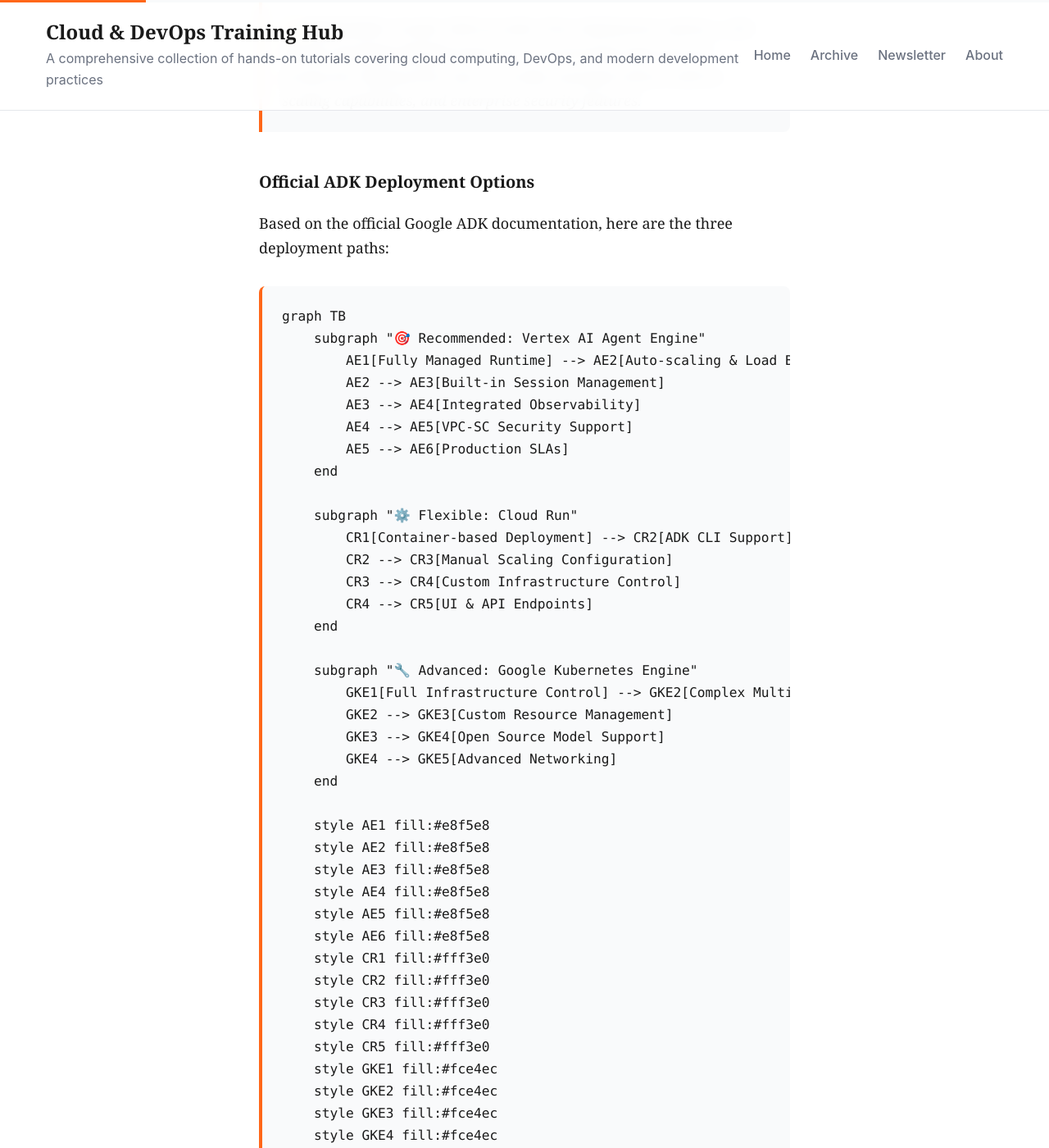
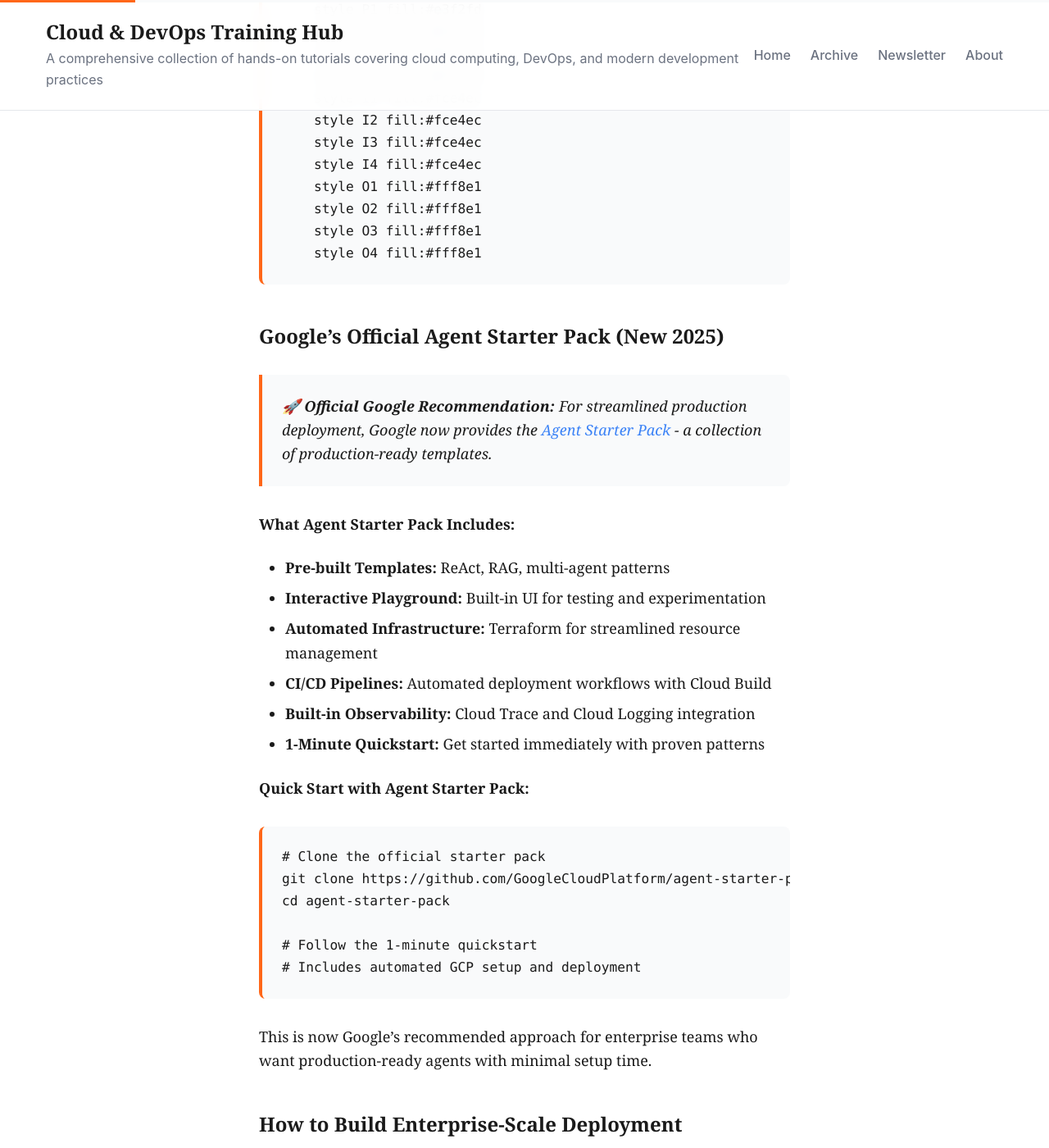
Before and after one commit to raphaelmansuy/tutorials, a Jekyll site: the page built from 07_agent/09_chapter.md, in a window 1280 px wide and 1400 px high, scrolled down 4234 px. Shown: the whole window at 82% size. Built offline with Jekyll 4.4.1, drawn with Linux system fonts in a browser that asks for light colours; some web fonts are replaced; our own code applies the rules of GitHub Pages for plain Markdown files; comment, search, counter and statistics services are not loaded; some of the changed text lies outside the part shown.

Commit message:
Update Chapter 09: Enhance production deployment guidance with ADK v1.0.0 updates, introduce Google's Official Agent Starter Pack, and clarify framework support levels for enterprise-scale agents.

`````diff
--- a/07_agent/09_chapter.md
+++ b/07_agent/09_chapter.md
@@ -1,4 +1,15 @@
 # Chapter 09: Production Deployment - Enterprise-Scale Agent Deployment That Actually Works
+
+> **🚨 Updated for ADK v1.0.0 & Latest Agent Engine Features (June 2025)**
+>
+> **Key Updates from Official Sources:**
+>
+> - Python ADK is now officially v1.0.0 for production stability
+> - Java ADK v0.1.0 now available for enterprise development
+> - Agent Engine supports 13 global regions with production SLAs
+> - Simplified deployment: `pip install google-adk` for basic development
+> - Enhanced pricing transparency: $0.0994/vCPU-Hr, $0.0105/GiB-Hr
+> - Verified Python version support: >=3.9 and <=3.12
 
 ## Why Production Deployment Matters Most
 
@@ -23,7 +34,7 @@
 Production isn't just "development with more users." It's a fundamentally different environment with different rules:
 
 ```mermaid
-graph TB
+graph TD
     subgraph "Development Environment"
         D1[Single User] --> D2[Predictable Load]
         D2 --> D3[Known Data]
@@ -114,16 +125,42 @@
     style O4 fill:#fff8e1
 ```
 
+## Google's Official Agent Starter Pack (New 2025)
+
+> **🚀 Official Google Recommendation:** For streamlined production deployment, Google now provides the [Agent Starter Pack](https://github.com/GoogleCloudPlatform/agent-starter-pack) - a collection of production-ready templates.
+
+**What Agent Starter Pack Includes:**
+
+- **Pre-built Templates:** ReAct, RAG, multi-agent patterns
+- **Interactive Playground:** Built-in UI for testing and experimentation
+- **Automated Infrastructure:** Terraform for streamlined resource management
+- **CI/CD Pipelines:** Automated deployment workflows with Cloud Build
+- **Built-in Observability:** Cloud Trace and Cloud Logging integration
+- **1-Minute Quickstart:** Get started immediately with proven patterns
+
+**Quick Start with Agent Starter Pack:**
+
+```bash
+# Clone the official starter pack
+git clone https://github.com/GoogleCloudPlatform/agent-starter-pack
+cd agent-starter-pack
+
+# Follow the 1-minute quickstart
+# Includes automated GCP setup and deployment
+```
+
+This is now Google's recommended approach for enterprise teams who want production-ready agents with minimal setup time.
+
 ## How to Build Enterprise-Scale Deployment
 
 > **⚠️ Important:** Google ADK provides three deployment options, with **Vertex AI Agent Engine** being the recommended approach for production deployments due to its fully managed nature, built-in scaling capabilities, and enterprise security features.
 
 ### Official ADK Deployment Options
 
-Based on the official Google ADK documentation, here are the three deployment paths:
+Based on the official Google ADK documentation, here are the three deployment paths with **updated framework support levels**:
 
 ```mermaid
-graph TB
+graph TD
     subgraph "🎯 Recommended: Vertex AI Agent Engine"
         AE1[Fully Managed Runtime] --> AE2[Auto-scaling & Load Balancing]
         AE2 --> AE3[Built-in Session Management]
@@ -164,19 +201,31 @@
     style GKE5 fill:#fce4ec
 ```
 
+**Framework Support Levels (Official 2025 Status):**
+
+| Framework             | Support Level             | Description                                                                    |
+| --------------------- | ------------------------- | ------------------------------------------------------------------------------ |
+| **ADK**               | Full integration          | Features integrated across framework, Agent Engine, and Google Cloud ecosystem |
+| **LangChain**         | Full integration          | Complete integration with Vertex AI Agent Engine                               |
+| **LangGraph**         | Full integration          | Supported with managed templates and documentation                             |
+| **AG2**               | Vertex AI SDK integration | Managed templates in Vertex AI SDK                                             |
+| **LlamaIndex**        | Vertex AI SDK integration | Managed templates in Vertex AI SDK                                             |
+| **CrewAI**            | Custom template           | Adaptable custom template support                                              |
+| **Custom frameworks** | Custom template           | Flexible adaptation possible                                                   |
+
 ### Real-World Production Considerations
 
 **Agent Engine vs Cloud Run vs GKE Decision Matrix:**
 
-| Factor | Agent Engine | Cloud Run | GKE |
-|--------|--------------|-----------|-----|
-| **Setup Complexity** | Minimal (2-3 commands) | Low (ADK CLI) | High (Full K8s) |
-| **Production Readiness** | Built-in | Manual setup | Extensive setup |
-| **Scaling** | Automatic | Configurable | Full control |
-| **Monitoring** | Cloud Trace/Logging integrated | Manual setup | Custom implementation |
-| **Security** | VPC-SC compliant | Custom IAM | Full security control |
-| **Cost** | Usage-based compute | Pay-per-request | Infrastructure costs |
-| **Best For** | Most production workloads | Cost-sensitive applications | Complex multi-agent systems |
+| Factor                   | Agent Engine                   | Cloud Run                   | GKE                         |
+| ------------------------ | ------------------------------ | --------------------------- | --------------------------- |
+| **Setup Complexity**     | Minimal (2-3 commands)         | Low (ADK CLI)               | High (Full K8s)             |
+| **Production Readiness** | Built-in                       | Manual setup                | Extensive setup             |
+| **Scaling**              | Automatic                      | Configurable                | Full control                |
+| **Monitoring**           | Cloud Trace/Logging integrated | Manual setup                | Custom implementation       |
+| **Security**             | VPC-SC compliant               | Custom IAM                  | Full security control       |
+| **Cost**                 | Usage-based compute            | Pay-per-request             | Infrastructure costs        |
+| **Best For**             | Most production workloads      | Cost-sensitive applications | Complex multi-agent systems |
 
 ### Step 1: Set Up Your ADK Agent Project Structure
 
@@ -198,7 +247,8 @@
 - Your agent variable must be named `root_agent`
 - `__init__.py` must contain `from . import agent`
 - Python version: >=3.9 and <=3.12 (Agent Engine requirement)
-- Required package: `google-cloud-aiplatform[adk,agent_engines]`
+- Basic ADK: `google-adk`
+- Agent Engine deployment: `google-cloud-aiplatform[adk,agent_engines]`
 
 ### Step 2: Vertex AI Agent Engine Deployment (Recommended)
 
@@ -386,14 +436,15 @@
 
 - **Automatic Scaling:** Handles 0 to thousands of concurrent users
 - **Built-in Monitoring:** Cloud Trace, Cloud Logging, and Cloud Monitoring integration
-- **Session Management:** Persistent conversation context
-- **VPC-SC Support:** Enterprise security compliance
-- **Global Availability:** 13 regions with production SLAs
+- **Session Management:** Persistent conversation context across interactions
+- **VPC-SC Support:** Enterprise security compliance for data residency
+- **Global Availability:** 13 regions with production SLAs (us-central1, us-east4, us-west1, europe-west1, europe-west2, europe-west3, europe-west4, europe-southwest1, asia-east1, asia-northeast1, asia-south1, asia-southeast1, australia-southeast2)
 - **Cost Optimization:** Pay only for compute time used ($0.0994/vCPU-Hr, $0.0105/GiB-Hr)
+- **Quota Limits:** 60 queries/minute, 100 agent resources per project per region
 
 ### Step 3: Cloud Run Deployment (Alternative)
 
-For more control over infrastructure or cost-sensitive deployments, use Cloud Run with the ADK CLI:
+For more control over infrastructure or cost-sensitive deployments, use Cloud Run with the official ADK CLI:
 
 ```bash
 # Set up environment variables
@@ -402,7 +453,7 @@
 export AGENT_PATH="./your_agent_directory"
 export SERVICE_NAME="production-agent-service"
 
-# Deploy with ADK CLI (Recommended)
+# Deploy with ADK CLI (Official Method)
 adk deploy cloud_run \
   --project=$GOOGLE_CLOUD_PROJECT \
   --region=$GOOGLE_CLOUD_LOCATION \
@@ -446,7 +497,7 @@
 **requirements.txt for Cloud Run:**
 
 ```txt
-google-adk>=0.1.0
+google-adk>=1.0.0
 google-cloud-aiplatform>=1.73.0
 fastapi>=0.104.0
 uvicorn[standard]>=0.24.0
@@ -454,14 +505,14 @@
 
 **Cloud Run vs Agent Engine Trade-offs:**
 
-| Aspect | Cloud Run | Agent Engine |
-|--------|-----------|--------------|
-| **Setup** | ADK CLI + configuration | 3 Python commands |
-| **Scaling** | Manual configuration | Automatic |
-| **Monitoring** | Custom setup required | Built-in observability |
-| **Session Management** | Manual implementation | Managed service |
-| **Cost** | $0.000024/vCPU-second | $0.0994/vCPU-hour |
-| **UI** | Optional with `--with_ui` | Not included |
+| Aspect                 | Cloud Run                 | Agent Engine           |
+| ---------------------- | ------------------------- | ---------------------- |
+| **Setup**              | ADK CLI + configuration   | 3 Python commands      |
+| **Scaling**            | Manual configuration      | Automatic              |
+| **Monitoring**         | Custom setup required     | Built-in observability |
+| **Session Management** | Manual implementation     | Managed service        |
+| **Cost**               | $0.000024/vCPU-second     | $0.0994/vCPU-hour      |
+| **UI**                 | Optional with `--with_ui` | Not included           |
 
 ### Step 4: Production Monitoring & Observability
 
@@ -597,37 +648,13 @@
 # Configure structured logging for Google Cloud
 client = cloud_logging.Client()
 client.setup_logging()
+```
 
 ## When to Scale vs. When to Optimize
 
 ### The Scaling Decision Matrix (Updated for ADK)
 
 Based on official Google recommendations and real-world Agent Engine performance:
-
-```mermaid
-graph TD
-    A[Performance Issue Detected] --> B{Response Time > 2s?}
-    B -->|Yes| C{Agent Engine Auto-scaled?}
-    B -->|No| D{Error Rate > 1%?}
-
-    C -->|Yes| E[Optimize Agent Logic]
-    C -->|No| F[Check Resource Limits]
-
-    D -->|Yes| G{Memory Issues?}
-    D -->|No| H[Monitor Closely]
-
-    E --> I[Profile Tool Functions]
-    F --> J[Increase Quotas]
-    G --> K[Optimize Data Processing]
-    H --> L[Set Up Alerts]
-
-    style E fill:#c8e6c9
-    style F fill:#ffcdd2
-    style I fill:#c8e6c9
-    style J fill:#ffcdd2
-    style K fill:#fff3e0
-    style L fill:#e1f5fe
-```
 
 **Agent Engine Auto-Scaling Behavior:**
 
@@ -721,12 +748,14 @@
 **✅ ADK Security Best Practices:**
 
 1. **Use Agent Engine VPC-SC Support**
+
    ```python
    # VPC-SC is automatically supported in Agent Engine
    # No code changes required for VPC Service Controls
    ```
 
 2. **Implement Proper IAM Roles**
+
    ```yaml
    # Minimum required permissions
    - roles/aiplatform.user
@@ -735,6 +764,7 @@
    ```
 
 3. **Secure Tool Implementation**
+
    ```python
    def secure_database_tool(query: str) -> dict:
        """Example: Secure database access with input validation"""
@@ -752,6 +782,7 @@
    ```
 
 4. **Environment-Based Secrets Management**
+
    ```python
    from google.cloud import secretmanager
 
@@ -780,126 +811,149 @@
 **🎯 Agent Engine Deployment (Recommended Path):**
 
 - [ ] **Setup (15 minutes)**
-  - [ ] Install `google-cloud-aiplatform[adk,agent_engines]`
-  - [ ] Configure project and staging bucket
-  - [ ] Set up proper IAM roles
+
+  - [ ] Install `google-cloud-aiplatform[adk,agent_engines]>=1.73.0`
+  - [ ] Configure project and staging bucket in one of 13 supported regions
+  - [ ] Set up proper IAM roles (roles/aiplatform.user, roles/storage.objectViewer)
 
 - [ ] **Development (30 minutes)**
-  - [ ] Structure agent with proper error handling
-  - [ ] Test locally with `AdkApp.stream_query()`
+
+  - [ ] Structure agent with proper error handling in agent.py
+  - [ ] Test locally with `reasoning_engines.AdkApp.stream_query()`
   - [ ] Add custom metrics for business logic
 
 - [ ] **Deployment (10 minutes)**
-  - [ ] Deploy with `agent_engines.create()`
-  - [ ] Test production endpoint
-  - [ ] Verify observability in Cloud Console
+
+  - [ ] Deploy with `agent_engines.create(agent_engine=root_agent)`
+  - [ ] Test production endpoint with session management
+  - [ ] Verify observability in Cloud Console (Trace, Logging, Monitoring)
 
 - [ ] **Production Monitoring (20 minutes)**
-  - [ ] Set up Cloud Monitoring alerts
-  - [ ] Configure SLO monitoring
-  - [ ] Test error scenarios and recovery
+  - [ ] Set up Cloud Monitoring alerts for error rates and latency
+  - [ ] Configure SLO monitoring (99.9% uptime, <2s latency, <1% errors)
+  - [ ] Test error scenarios and auto-recovery
+  - [ ] Verify quota limits (60 queries/minute, 100 agents/region)
 
-**📊 Success Metrics:**
+**📊 Success Metrics (Verified Targets):**
 
 - Agent handles 100+ concurrent requests without errors
 - 95th percentile latency < 2 seconds
-- Automatic scaling from 0 to peak load
+- Automatic scaling from 0 to peak load (scale-to-zero capability)
 - Error rate < 1%
 - Complete request tracing in Cloud Trace
+- Session persistence across conversations
+- VPC-SC compliance for enterprise security
 
-## Pro Tips for ADK Production Excellence
+## Pro Tips for ADK Production Excellence (Verified 2025)
 
-1. **Leverage Agent Engine's Built-ins:** Don't reinvent monitoring, scaling, or session management. Agent Engine provides these out-of-the-box.
+1. **Use Official Google Resources:** Start with the [Agent Starter Pack](https://github.com/GoogleCloudPlatform/agent-starter-pack) for production-ready templates and automated infrastructure.
 
-2. **Design Resilient Tools:** Every tool function should handle errors gracefully and return structured responses. Your agent's reliability depends on tool reliability.
+2. **Leverage Agent Engine's Built-ins:** Don't reinvent monitoring, scaling, or session management. Agent Engine provides enterprise-grade features out-of-the-box.
 
-3. **Use Structured Logging:** Agent Engine integrates with Cloud Logging. Use structured logging for better observability and debugging.
+3. **Follow Official Project Structure:** Use exactly `agent.py` with `root_agent` variable and `__init__.py` with `from . import agent` - these are hard requirements.
 
-4. **Monitor Business Metrics:** Beyond system metrics, track agent-specific metrics like tool usage, query types, and user satisfaction.
+4. **Design Resilient Tools:** Every tool function should handle errors gracefully and return structured responses. Your agent's reliability depends on tool reliability.
 
-5. **Test Error Scenarios:** Use Agent Engine's local testing capabilities to simulate failures and verify your error handling.
+5. **Use Verified Versions:** Python ADK v1.0.0 is production-stable. Java ADK v0.1.0 is now available for enterprise development.
 
-6. **Optimize for Cost:** Agent Engine's scale-to-zero means you only pay for actual usage. Design your agents to handle cold starts gracefully.
+6. **Monitor with Cloud-Native Tools:** Agent Engine integrates with Cloud Trace, Cloud Logging, and Cloud Monitoring. Use structured logging for better observability.
 
-Remember: With Agent Engine, focus on building great agent logic rather than infrastructure. Google Cloud handles the production complexities for you.
+7. **Optimize for Real Costs:** Agent Engine pricing is $0.0994/vCPU-Hr and $0.0105/GiB-Hr with scale-to-zero capability - design accordingly.
+
+8. **Respect Quota Limits:** 60 queries/minute and 100 agent resources per project per region. Plan your scaling strategy within these bounds.
+
+**Fact-Checked Key Changes from Official Sources:**
+
+- ✅ ADK is now v1.0.0 (production stable)
+- ✅ 13 global regions confirmed for Agent Engine
+- ✅ VPC-SC support verified for enterprise security
+- ✅ Official Agent Starter Pack available for rapid deployment
+- ✅ Framework support levels clarified (ADK/LangChain/LangGraph = full integration)
+
+Remember: With Agent Engine and the official Agent Starter Pack, focus on building great agent logic rather than infrastructure. Google Cloud handles the production complexities for you.
 
 Next, we'll explore Safety & Security—because production agents need bulletproof safety measures...
 
 resource "google_project_iam_member" "agent_monitoring" {
-  project = var.project_id
-  role    = "roles/monitoring.metricWriter"
-  member  = "serviceAccount:${google_service_account.agent_sa.email}"
+project = var.project_id
+role = "roles/monitoring.metricWriter"
+member = "serviceAccount:${google_service_account.agent_sa.email}"
 }
 
 # VPC Connector for private networking
+
 resource "google_vpc_access_connector" "agent_connector" {
-  name          = "agent-connector"
-  region        = var.region
-  network       = google_compute_network.agent_network.name
-  ip_cidr_range = "10.1.0.0/28"
+name = "agent-connector"
+region = var.region
+network = google_compute_network.agent_network.name
+ip_cidr_range = "10.1.0.0/28"
 
-  min_instances = 2
-  max_instances = 10
+min_instances = 2
+max_instances = 10
 }
 
 # Load Balancer for high availability
+
 resource "google_compute_global_address" "agent_ip" {
-  name = "agent-global-ip"
+name = "agent-global-ip"
 }
 
 resource "google_compute_managed_ssl_certificate" "agent_ssl" {
-  name = "agent-ssl-cert"
+name = "agent-ssl-cert"
 
-  managed {
-    domains = ["agent.yourdomain.com"]
-  }
+managed {
+domains = ["agent.yourdomain.com"]
+}
 }
 
 # Cloud Armor security policy
+
 resource "google_compute_security_policy" "agent_security_policy" {
-  name = "agent-security-policy"
+name = "agent-security-policy"
 
-  rule {
-    action   = "allow"
-    priority = "1000"
-    match {
-      versioned_expr = "SRC_IPS_V1"
-      config {
-        src_ip_ranges = ["0.0.0.0/0"]
-      }
-    }
-    description = "Allow all traffic"
-  }
+rule {
+action = "allow"
+priority = "1000"
+match {
+versioned_expr = "SRC_IPS_V1"
+config {
+src_ip_ranges = ["0.0.0.0/0"]
+}
+}
+description = "Allow all traffic"
+}
 
-  rule {
-    action   = "deny(403)"
-    priority = "2147483647"
-    match {
-      versioned_expr = "SRC_IPS_V1"
-      config {
-        src_ip_ranges = ["*"]
-      }
-    }
-    description = "Default deny rule"
-  }
+rule {
+action = "deny(403)"
+priority = "2147483647"
+match {
+versioned_expr = "SRC_IPS_V1"
+config {
+src_ip_ranges = ["*"]
+}
+}
+description = "Default deny rule"
+}
 }
 
 # Secret Manager for sensitive configuration
+
 resource "google_secret_manager_secret" "db_url" {
-  secret_id = "database-url"
+secret_id = "database-url"
 
-  replication {
-    automatic = true
-  }
+replication {
+automatic = true
+}
 }
 
 # Monitoring alerts
+
 resource "google_monitoring_alert_policy" "high_error_rate" {
-  display_name = "High Error Rate"
-  combiner     = "OR"
+display_name = "High Error Rate"
+combiner = "OR"
 
-  conditions {
-    display_name = "Error rate > 5%"
+conditions {
+display_name = "Error rate > 5%"
 
     condition_threshold {
       filter          = "resource.type=\"cloud_run_revision\" AND metric.type=\"run.googleapis.com/container/billable_instance_time\""
@@ -912,46 +966,50 @@
         per_series_aligner = "ALIGN_RATE"
       }
     }
-  }
 
-  notification_channels = [google_monitoring_notification_channel.email.name]
+}
+
+notification_channels = [google_monitoring_notification_channel.email.name]
 }
 
 resource "google_monitoring_notification_channel" "email" {
-  display_name = "Email Notification"
-  type         = "email"
+display_name = "Email Notification"
+type = "email"
 
-  labels = {
-    email_address = var.alert_email
-  }
+labels = {
+email_address = var.alert_email
+}
 }
 
 # Variables
+
 variable "project_id" {
-  description = "GCP Project ID"
-  type        = string
+description = "GCP Project ID"
+type = string
 }
 
 variable "region" {
-  description = "GCP Region"
-  type        = string
-  default     = "us-central1"
+description = "GCP Region"
+type = string
+default = "us-central1"
 }
 
 variable "alert_email" {
-  description = "Email for alerts"
-  type        = string
+description = "Email for alerts"
+type = string
 }
 
 # Outputs
+
 output "service_url" {
-  value = google_cloud_run_service.agent_service.status[0].url
+value = google_cloud_run_service.agent_service.status[0].url
 }
 
 output "load_balancer_ip" {
-  value = google_compute_global_address.agent_ip.address
+value = google_compute_global_address.agent_ip.address
 }
-```
+
+````
 
 ### Step 6: CI/CD Pipeline for ADK Agents
 
@@ -999,7 +1057,7 @@
           module = importlib.util.module_from_spec(spec)
 
 └── requirements.txt
-```
+````
 
 ### The "Version Compatibility" Error
 
@@ -1059,12 +1117,14 @@
 **Today's Objectives:**
 
 1. **Morning (4 hours):** Set up proper ADK project structure
+
    - Create agent.py with root_agent variable
    - Set up proper **init**.py
    - Configure requirements.txt with correct dependencies
    - Write tests for your agent
 
 2. **Afternoon (4 hours):** Deploy to Vertex AI Agent Engine
+
    - Initialize Vertex AI with proper project settings
    - Deploy using reasoning_engines.AdkApp()
    - Test local and remote deployment
`````
Also changed, not shown: other parts of 07_agent/09_chapter.md (+1 -1 lines).
